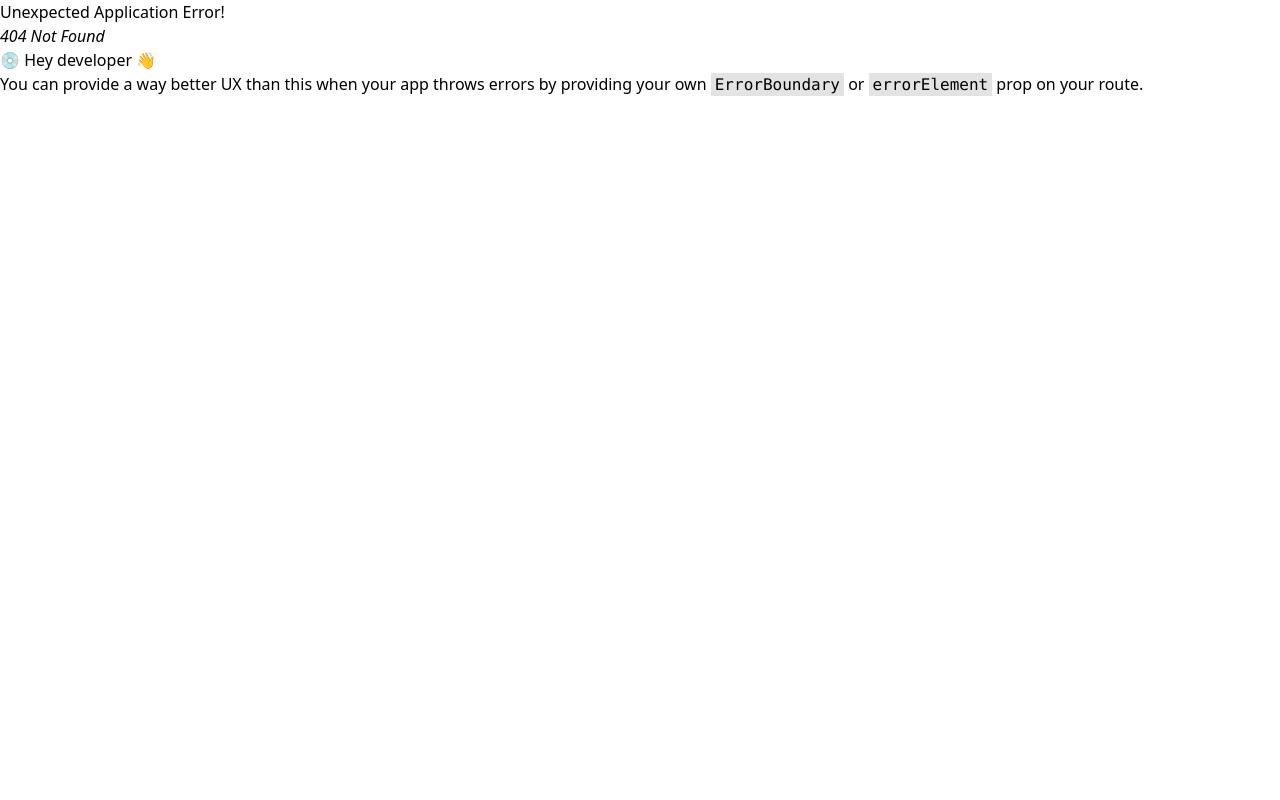
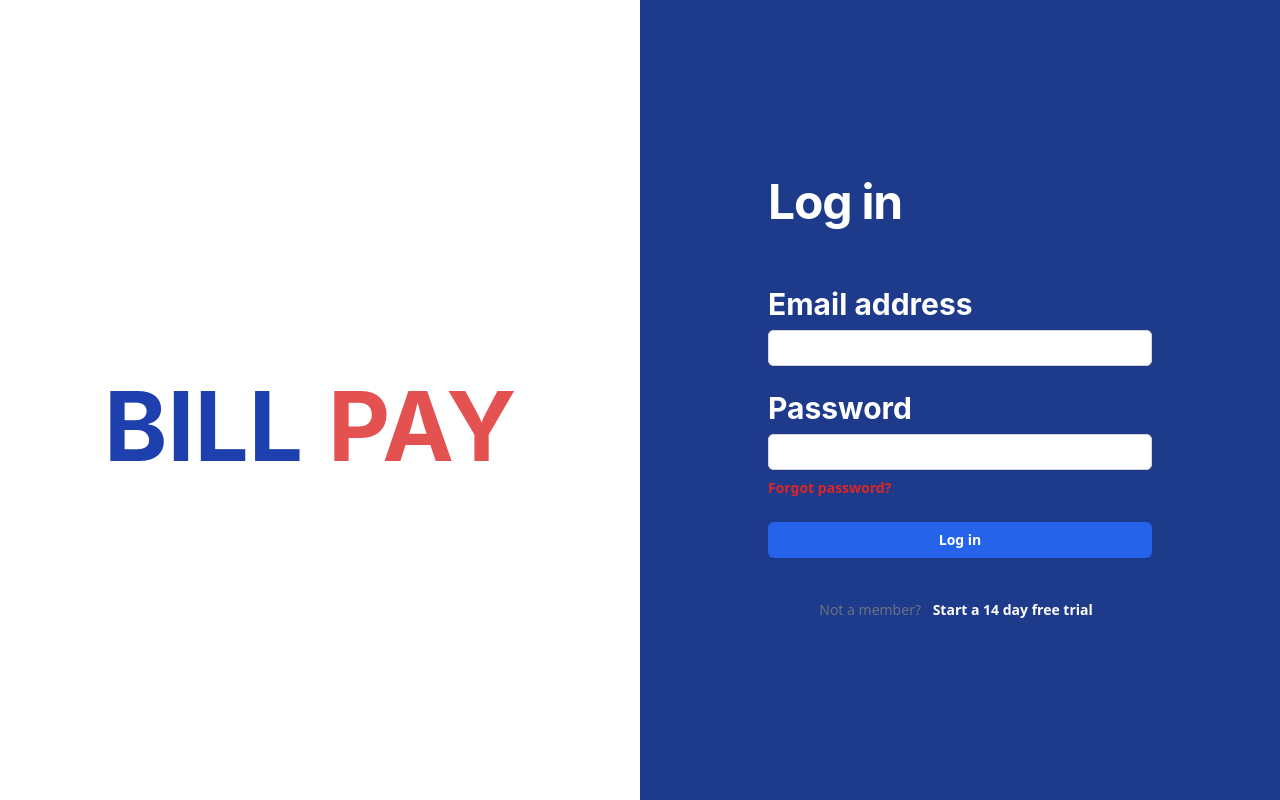
Before and after one commit to NandPatel1292/SE_Project, a React (Vite) app in the folder frontend/: page /login in a window 1280 px wide. Before the commit this address had no page. Built offline with nearby package versions, Linux system fonts and the light colour scheme.

Commit message:
n:login page complete

```diff
--- a/frontend/package.json
+++ b/frontend/package.json
@@ -10,6 +10,7 @@
     "preview": "vite preview"
   },
   "dependencies": {
+    "axios": "^1.6.2",
     "react": "^18.2.0",
     "react-dom": "^18.2.0",
     "react-router-dom": "^6.17.0"
--- a/frontend/src/App.jsx
+++ b/frontend/src/App.jsx
@@ -1,10 +1,11 @@
 import React from "react";
-
+import { Outlet } from "react-router-dom";
+import Header from "./components/Header";
 function App() {
   return (
     <>
-      <h1 className="text-3xl font-bold underline">Hello world!</h1>
-      {/* <Header /> */}
+      <Header />
+      <Outlet />
     </>
   );
 }
--- /dev/null
+++ b/frontend/src/components/Login.jsx
@@ -0,0 +1,101 @@
+import React from "react";
+
+const Login = () => {
+  return (
+    <>
+      <div className="flex h-screen bg-white">
+        {/* flex flex-row w-2/4 relative justify-center items-center */}
+        <div className=" flex flex-row min-h-full flex-1 justify-center items-center px-6 py-12 lg:px-8">
+          <span className="w-56 h-11 text-blue-800 text-8xl font-bold font-['Inter'] ">
+            BILL
+          </span>
+          <span className="w-52 h-11 text-red-600 text-opacity-80 text-8xl font-bold font-['Inter'] ">
+            PAY
+          </span>
+        </div>
+        <div className="flex bg-blue-900 w-2/4 justify-center items-center">
+          <div className="flex min-h-full flex-1 flex-col justify-center px-6 py-12 lg:px-8">
+            <div className="sm:mx-auto sm:w-full sm:max-w-sm">
+              <h2 className="w-full text-white mb-5 text-5xl font-bold font-['Inter'] tracking-tight">
+                Log in
+              </h2>
+            </div>
+
+            <div className="mt-10 sm:mx-auto sm:w-full sm:max-w-sm">
+              <form className="space-y-6" action="#" method="POST">
+                <div>
+                  <label
+                    htmlFor="email"
+                    className="block text-white text-3xl font-bold font-['Inter']"
+                  >
+                    Email address
+                  </label>
+                  <div className="mt-2">
+                    <input
+                      id="email"
+                      name="email"
+                      type="email"
+                      autoComplete="email"
+                      required
+                      className="block w-full rounded-md border-0 p-1.5 text-gray-900 shadow-sm ring-1 ring-inset ring-gray-300 placeholder:text-gray-400 focus:ring-2 focus:ring-inset focus:ring-blue-600 sm:text-sm sm:leading-6"
+                    />
+                  </div>
+                </div>
+
+                <div>
+                  <div className="flex items-center justify-between">
+                    <label
+                      htmlFor="password"
+                      className="block text-white text-3xl font-bold font-['Inter']"
+                    >
+                      Password
+                    </label>
+                  </div>
+                  <div className="mt-2">
+                    <input
+                      id="password"
+                      name="password"
+                      type="password"
+                      autoComplete="current-password"
+                      required
+                      className="block w-full rounded-md border-0 p-1.5 text-gray-900 shadow-sm ring-1 ring-inset ring-gray-300 placeholder:text-gray-400 focus:ring-2 focus:ring-inset focus:ring-blue-600 sm:text-sm sm:leading-6"
+                    />
+                    <div className="text-sm  my-2">
+                      <a
+                        href="#"
+                        className="font-semibold text-red-600 hover:text-red-500"
+                      >
+                        Forgot password?
+                      </a>
+                    </div>
+                  </div>
+                </div>
+
+                <div>
+                  <button
+                    type="submit"
+                    className="flex w-full justify-center rounded-md bg-blue-600 px-3 py-1.5 text-sm font-semibold leading-6 text-white shadow-sm hover:bg-blue-500 focus-visible:outline focus-visible:outline-2 focus-visible:outline-offset-2 focus-visible:outline-blue-600"
+                  >
+                    Log in
+                  </button>
+                </div>
+              </form>
+
+              <p className="mt-10 text-center text-sm text-gray-500">
+                Not a member?{" "}
+                <a
+                  href="#"
+                  className="font-semibold mx-2 leading-6 text-white hover:text-gray-500"
+                >
+                  Start a 14 day free trial
+                </a>
+              </p>
+            </div>
+          </div>
+        </div>
+      </div>
+    </>
+  );
+};
+
+export default Login;
--- a/frontend/src/main.jsx
+++ b/frontend/src/main.jsx
@@ -1,5 +1,6 @@
 import React from "react";
 import ReactDOM from "react-dom/client";
+import axios from "axios";
 import App from "./App.jsx";
 import "./index.css";
 import {
@@ -8,15 +9,18 @@ import {
   createBrowserRouter,
   createRoutesFromElements,
 } from "react-router-dom";
-import Header from "./components/Header.jsx";
+
+import Login from "./components/Login.jsx";
 
 const router = createBrowserRouter(
   createRoutesFromElements(
-    <Route path="" element={<Header />}>
-      <Route path="/" element={<Header />} />
+    <Route path="" element={<Login />}>
+      <Route path="login" element={<Login />} />
     </Route>
   )
 );
+
+axios.defaults.baseURL = "http://localhost:3000";
 
 ReactDOM.createRoot(document.getElementById("root")).render(
   <React.StrictMode>
```
Also changed, not shown: 1 other file (tests, documents, lock files or other folders).
